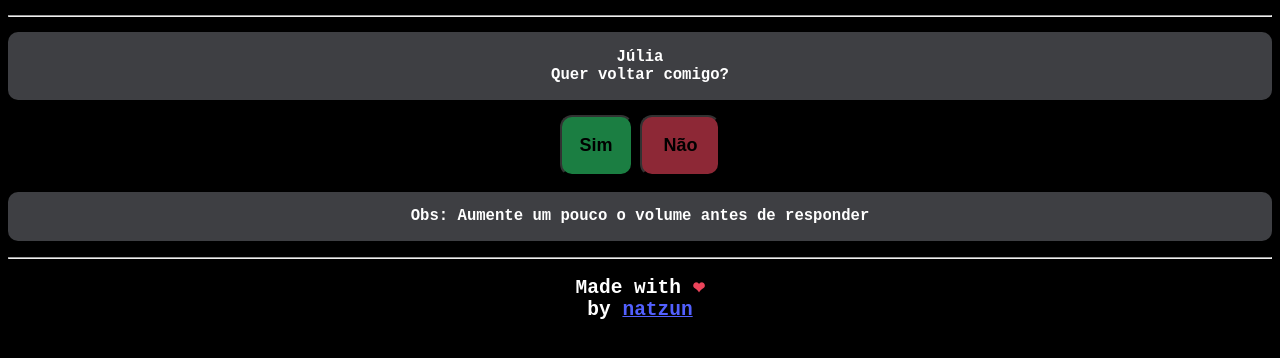
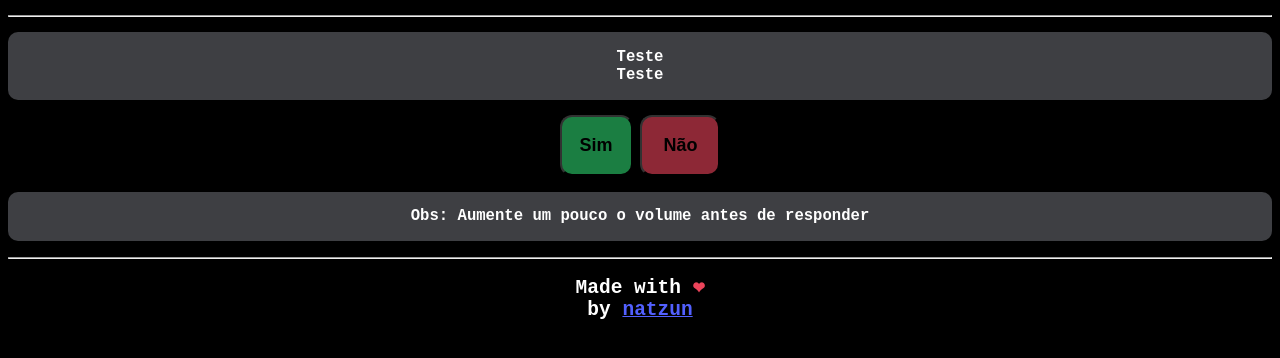
Before and after one commit to Natzun/proposal, a plain HTML site: page docs/index.html in a window 1280 px wide. Shown: the part 50-408 px from the top of the page. Drawn offline with Linux system fonts and the light colour scheme.

Commit message:
Update index.html

```diff
--- a/docs/index.html
+++ b/docs/index.html
@@ -19,9 +19,9 @@
 
   <div id="content">
     <p class="proposal-text">
-      Júlia
+      Teste
       <br>
-      Quer voltar comigo?
+      Teste
     </p>
 
     <button id="proposal-yes" class="proposal-button">Sim</button>
```
